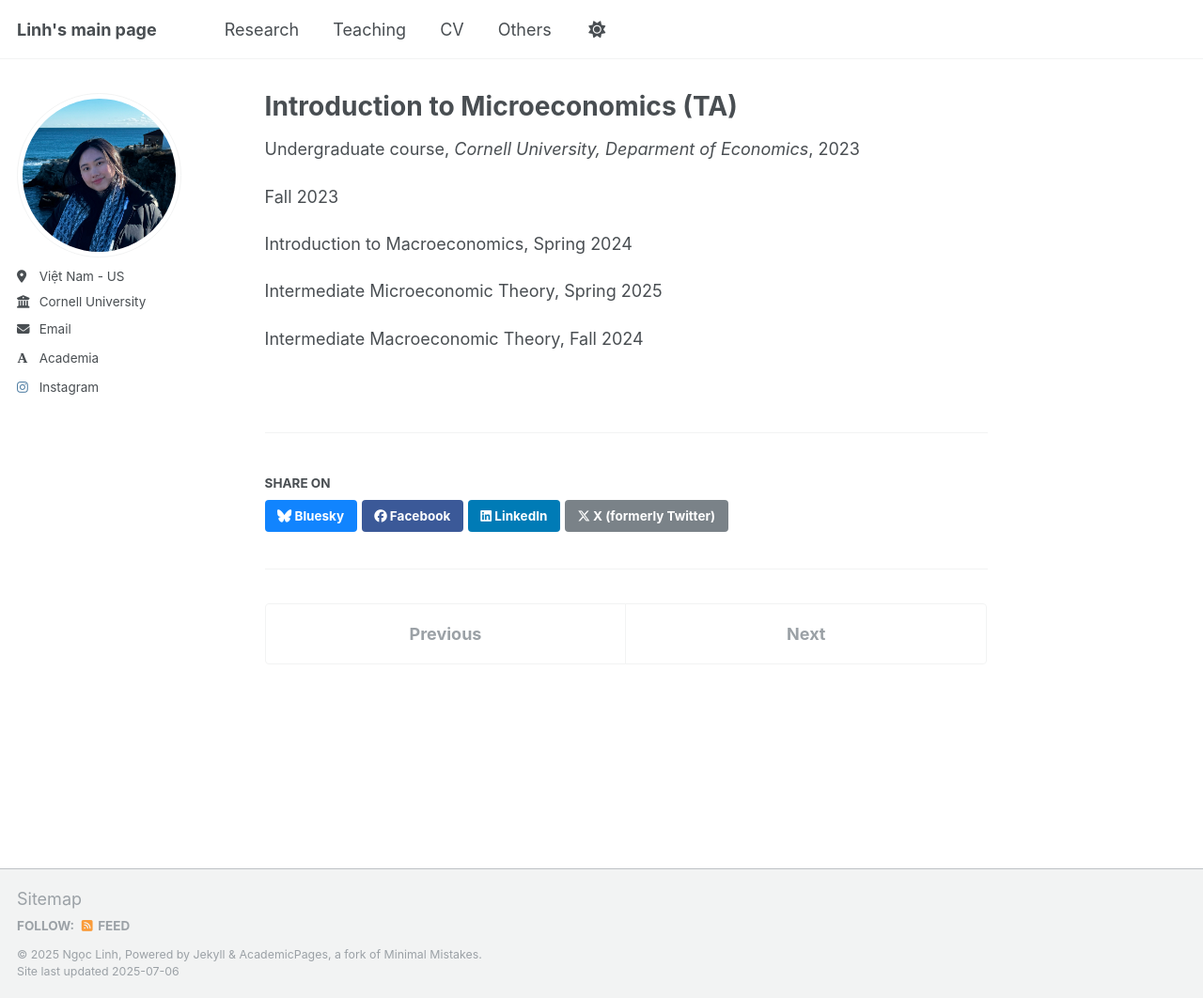
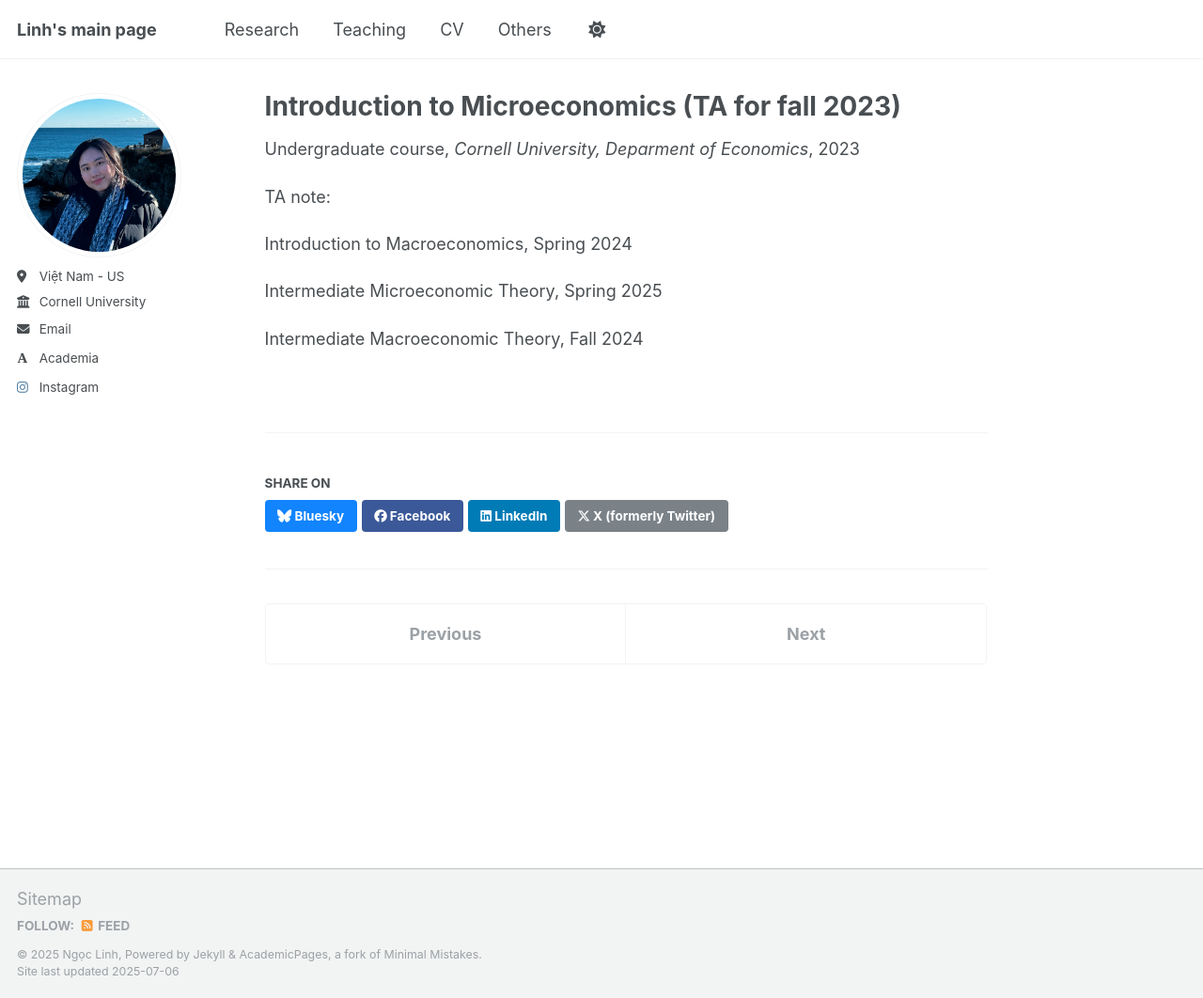
Before and after one commit to npl-nguyen/nguyen-ngoc-phuong-linh, a Jekyll site: the page built from _teaching/2014-spring-teaching-1.md, in a window 1280 px wide and 1062 px high. Shown: the whole window at 94% size. Built offline with Jekyll 4.4.1, drawn with Linux system fonts in a browser that asks for light colours; some web fonts are replaced; a script that is not in the unit is left out.

Commit message:
Update 2014-spring-teaching-1.md

```diff
--- a/_teaching/2014-spring-teaching-1.md
+++ b/_teaching/2014-spring-teaching-1.md
@@ -1,5 +1,5 @@
 ---
-title: "Introduction to Microeconomics (TA)"
+title: "Introduction to Microeconomics (TA for fall 2023)"
 collection: teaching
 type: "Undergraduate course"
 permalink: /teaching/2014-spring-teaching-1
@@ -8,7 +8,7 @@ date: 2023-1-1
 location: "Ithaca, New York, US"
 ---
 
-Fall 2023
+TA note:
 
 Introduction to Macroeconomics, Spring 2024
 
```
